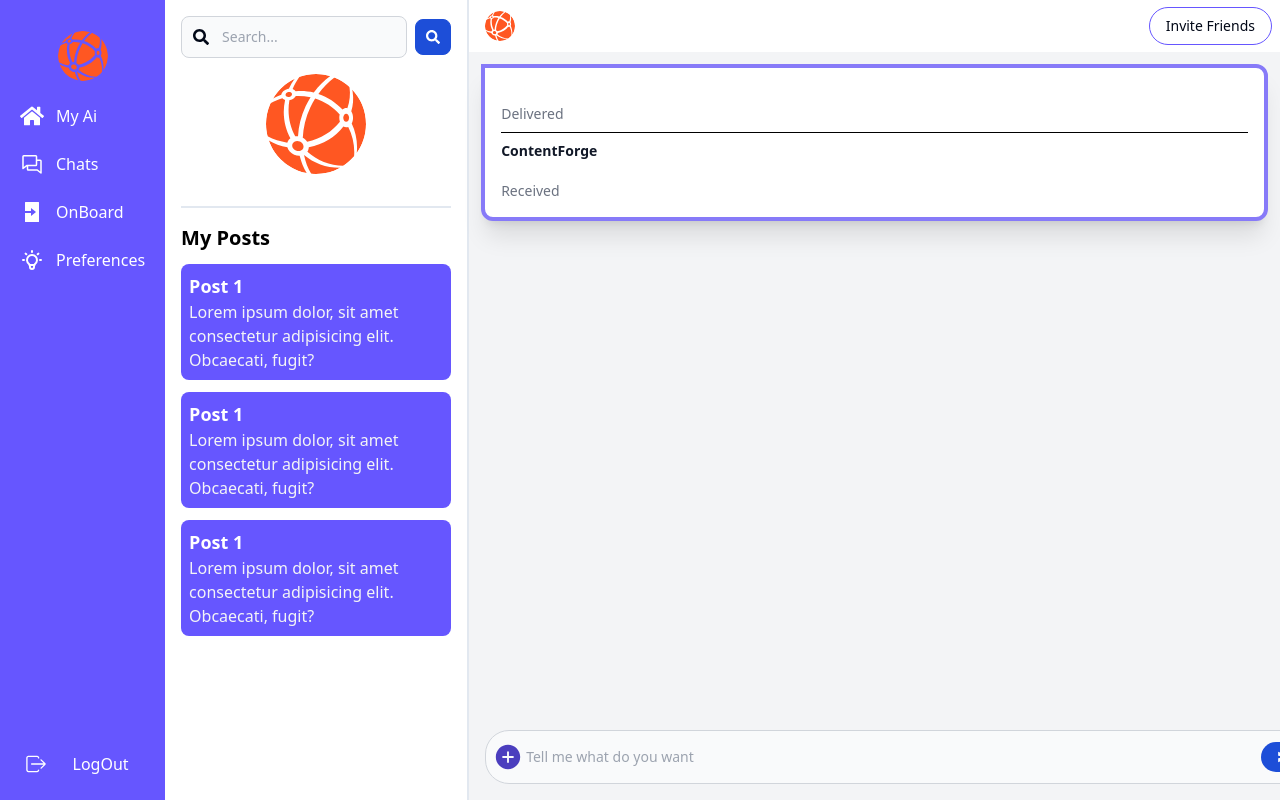
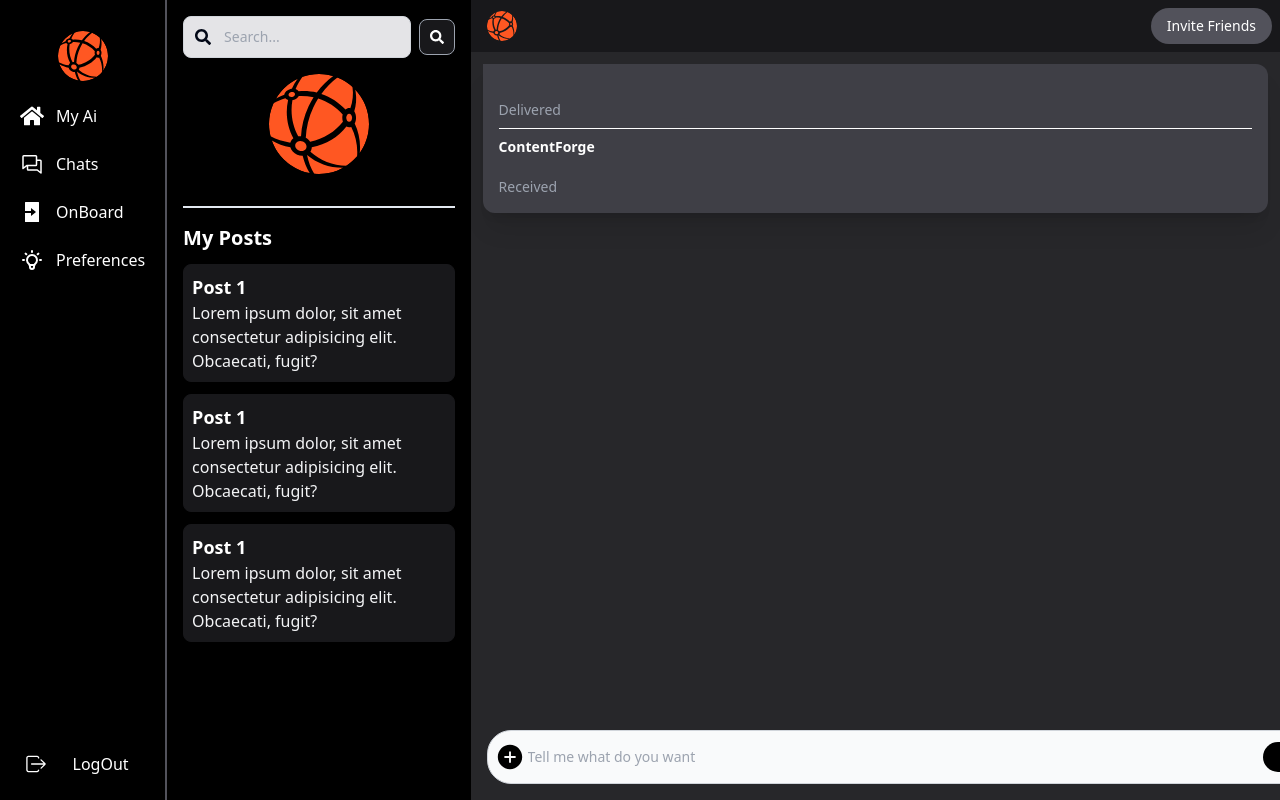
Before and after one commit to mishra-gaurav-04/saas-frontend, a Next.js app: page /chat in a window 1280 px wide. Built offline with nearby package versions, Linux system fonts and the light colour scheme; no server answers.

Commit message:
changed theme to dark

```diff
--- a/components/Chat.tsx
+++ b/components/Chat.tsx
@@ -41,8 +41,8 @@ const Chat = ({ toggle, setToggle }: any) => {
 
   return (
     <>
-      <div className="h-screen w-full md:w-2/3 bg-gray-100">
-        <div className="flex justify-between items-center w-full bg-white h-[52px]">
+      <div className="h-screen w-full md:w-2/3 bg-zinc-800">
+        <div className="flex justify-between items-center w-full bg-zinc-900 h-[52px]">
           <div className="ml-4 flex gap-2 items-center">
             <HiOutlineMenu
               className="text-2xl md:hidden block"
@@ -58,39 +58,39 @@ const Chat = ({ toggle, setToggle }: any) => {
               className="rounded-full"
             />
             <div>
-              <p className="text-md">{session?.user?.name}</p>
+              <p className="text-md text-white">{session?.user?.name}</p>
               <p className="text-sm text-gray-500">{session?.user?.email}</p>
             </div>
           </div>
-          <button className="hidden md:block mr-2 border text-sm border-[#6656FF] py-2 px-4 rounded-3xl hover:bg-[#6656FF] hover:text-white">
+          <button className="hidden md:block mr-2 text-sm text-white bg-zinc-600 py-2 px-4 rounded-3xl hover:bg-zinc-700">
             Invite Friends
           </button>
         </div>
 
         <div className="flex gap-2.5 p-3 ">
           {/* <img className="w-8 h-8 rounded-full" src="/docs/images/people/profile-picture-3.jpg" alt="Jese image"> */}
-          <div className="flex flex-col w-full leading-1.5 p-4 border-4 border-[#877af8] bg-white rounded-e-xl rounded-es-xl dark:bg-gray-700 shadow-xl">
+          <div className="flex flex-col w-full leading-1.5 p-4 bg-zinc-700 rounded-e-xl rounded-es-xl dark:bg-gray-700 shadow-xl">
             <div className="flex items-center space-x-2 rtl:space-x-reverse">
-              <span className="text-sm font-semibold text-gray-900 dark:text-white">
+              <span className="text-sm font-semibold text-white dark:text-white">
                 {session?.user?.name}
               </span>
             </div>
-            <p className="text-sm font-normal py-2.5 text-gray-900 dark:text-white">
+            <p className="text-sm font-normal py-2.5 text-white dark:text-white">
               {query}
             </p>
-            <span className="text-sm font-normal text-gray-500 dark:text-gray-400">
+            <span className="text-sm font-normal text-gray-400 dark:text-gray-400">
               Delivered
             </span>
-            <hr className="border-black my-2" />
+            <hr className="border-white my-2" />
             <div className="flex items-center space-x-2 rtl:space-x-reverse">
-              <span className="text-sm font-semibold text-gray-900 dark:text-white">
+              <span className="text-sm font-semibold text-white dark:text-white">
                 ContentForge
               </span>
             </div>
-            <p className="text-sm font-normal py-2.5 text-gray-900 dark:text-white">
+            <p className="text-sm font-normal py-2.5 text-white dark:text-white">
               {response}
             </p>
-            <span className="text-sm font-normal text-gray-500 dark:text-gray-400">
+            <span className="text-sm font-normal text-gray-400 dark:text-gray-400">
               Received
             </span>
           </div>
@@ -105,7 +105,7 @@ const Chat = ({ toggle, setToggle }: any) => {
           </label>
           <div className="relative">
             <div className="absolute inset-y-0 -start-1 flex items-center ps-3 hover:cursor-pointer">
-              <IoAddCircleSharp className="text-3xl text-[#4b3ebe] " />
+              <IoAddCircleSharp className="text-3xl text-black " />
             </div>
             <input
               type="text"
@@ -118,7 +118,7 @@ const Chat = ({ toggle, setToggle }: any) => {
             />
             <button
               type="submit"
-              className="text-white absolute end-2.5 bottom-3 bg-blue-700 hover:bg-blue-800 focus:ring-4 focus:outline-none focus:ring-blue-300 font-medium rounded-full text-sm px-4 py-2 dark:bg-blue-600 dark:hover:bg-blue-700 dark:focus:ring-blue-800"
+              className="text-white absolute end-2.5 bottom-3 bg-black hover:bg-zinc-700 focus:ring-4 focus:outline-none focus:ring-blue-300 font-medium rounded-full text-sm px-4 py-2 dark:bg-blue-600 dark:hover:bg-blue-700 dark:focus:ring-blue-800"
             >
               <MdSend />
             </button>
--- a/components/Profile.tsx
+++ b/components/Profile.tsx
@@ -1,13 +1,13 @@
 import React from "react";
 import { FaSearch } from "react-icons/fa";
 import Image from "next/image";
-import {useSession} from 'next-auth/react';
+import { useSession } from "next-auth/react";
 
 const Profile = () => {
-  const {data:session,status} = useSession();
+  const { data: session, status } = useSession();
   return (
     <>
-      <div className="top-0 h-screen w-full bg-white p-4 border-r-2">
+      <div className="top-0 h-screen w-full bg-black p-4 border-black ">
         <form className="flex items-center max-w-sm mx-auto mb-4">
           <label className="sr-only">Search</label>
           <div className="relative w-full">
@@ -17,14 +17,14 @@ const Profile = () => {
             <input
               type="text"
               id="simple-search"
-              className="bg-gray-50 border border-gray-300 text-gray-900 text-sm rounded-lg focus:ring-blue-500 focus:border-blue-500 block w-full ps-10 p-2.5  dark:bg-gray-700 dark:border-gray-600 dark:placeholder-gray-400 dark:text-white dark:focus:ring-blue-500 dark:focus:border-blue-500"
+              className="bg-zinc-200 border border-gray-300 text-gray-900 text-sm rounded-lg focus:outline-none focus:border-blue-500 block w-full ps-10 p-2.5  dark:bg-gray-700 dark:border-gray-600 dark:placeholder-gray-400 dark:text-white dark:focus:ring-blue-500 dark:focus:border-blue-500"
               placeholder="Search..."
               required
             />
           </div>
           <button
             type="submit"
-            className="p-2.5 ms-2 text-sm font-medium text-white bg-blue-700 rounded-lg border border-blue-700 hover:bg-blue-800 focus:ring-4 focus:outline-none focus:ring-blue-300 dark:bg-blue-600 dark:hover:bg-blue-700 dark:focus:ring-blue-800"
+            className="p-2.5 ms-2 text-sm font-medium text-white border border-gray-400 bg-zinc-900 hover:bg-zinc-700 hover:border-zinc-700 rounded-lg focus:ring-4 focus:outline-none focus:ring-blue-300"
           >
             <FaSearch />
             <span className="sr-only">Search</span>
@@ -41,26 +41,26 @@ const Profile = () => {
             />
           </div>
 
-          <p className="text-2xl text-gray-600">{session?.user?.name}</p>
+          <p className="text-2xl text-white">{session?.user?.name}</p>
           <p className="text-gray-400">{session?.user?.email}</p>
         </div>
         <div className="mt-4 space-y-3">
-          <p className="text-xl font-semibold text-black mb-2">My Posts</p>
-          <div className="bg-[#6656FF] hover:bg-[#493dbc] p-2 rounded-lg cursor-pointer">
+          <p className="text-xl font-semibold text-white mb-2">My Posts</p>
+          <div className="bg-zinc-900 border border-zinc-900 hover:bg-zinc-700 hover:border-zinc-700 p-2 rounded-lg cursor-pointer">
             <p className="text-white font-semibold text-lg">Post 1</p>
             <p className="text-gray-100">
               Lorem ipsum dolor, sit amet consectetur adipisicing elit.
               Obcaecati, fugit?
             </p>
           </div>
-          <div className="bg-[#6656FF] hover:bg-[#493dbc] p-2 rounded-lg cursor-pointer">
+          <div className="bg-zinc-900 border border-zinc-900 hover:bg-zinc-700 hover:border-zinc-700 p-2 rounded-lg cursor-pointer">
             <p className="text-white font-semibold text-lg">Post 1</p>
             <p className="text-gray-100">
               Lorem ipsum dolor, sit amet consectetur adipisicing elit.
               Obcaecati, fugit?
             </p>
           </div>
-          <div className="bg-[#6656FF] hover:bg-[#493dbc] p-2 rounded-lg cursor-pointer">
+          <div className="bg-zinc-900 border border-zinc-900 hover:bg-zinc-700 hover:border-zinc-700 p-2 rounded-lg cursor-pointer">
             <p className="text-white font-semibold text-lg">Post 1</p>
             <p className="text-gray-100">
               Lorem ipsum dolor, sit amet consectetur adipisicing elit.
--- a/components/Sidebar.tsx
+++ b/components/Sidebar.tsx
@@ -13,7 +13,7 @@ const Sidebar = () => {
     <>
       <aside
         id="default-sidebar"
-        className="top-0 left-0 z-40 w-auto h-screen flex flex-col justify-between overflow-y-auto bg-[#6656FF] dark:bg-gray-800"
+        className="top-0 left-0 z-40 w-auto h-screen flex flex-col justify-between overflow-y-auto bg-black dark:bg-gray-800 border-r-2 border-zinc-600"
         aria-label="Sidebar"
       >
         <div className="px-3 py-4 overflow-y-auto">
@@ -30,7 +30,7 @@ const Sidebar = () => {
             <li>
               <a
                 href="/dashboard"
-                className="flex items-center p-2 text-gray-900 rounded-lg dark:text-white hover:bg-[#493dbc] dark:hover:bg-gray-700 group"
+                className="flex items-center p-2 text-gray-900 rounded-lg dark:text-white hover:bg-[#88878a87] dark:hover:bg-gray-700 group"
               >
                 <FaHome className="text-2xl text-white" />
                 <span className="ms-3 text-white">My Ai</span>
@@ -39,7 +39,7 @@ const Sidebar = () => {
             <li>
               <a
                 href="/chat"
-                className="flex items-center p-2 text-gray-900 rounded-lg dark:text-white hover:bg-[#493dbc] dark:hover:bg-gray-700 group"
+                className="flex items-center p-2 text-gray-900 rounded-lg dark:text-white hover:bg-[#88878a87] dark:hover:bg-gray-700 group"
               >
                 <PiChats className="text-2xl text-white" />
                 <span className="flex-1 ms-3 whitespace-nowrap text-white">
@@ -50,7 +50,7 @@ const Sidebar = () => {
             <li>
               <a
                 href="/onboard"
-                className="flex items-center p-2 text-gray-900 rounded-lg dark:text-white hover:bg-[#493dbc] dark:hover:bg-gray-700 group"
+                className="flex items-center p-2 text-gray-900 rounded-lg dark:text-white hover:bg-[#88878a87] dark:hover:bg-gray-700 group"
               >
                 <BiSolidLogIn className="text-2xl text-white" />
                 <span className="flex-1 ms-3 whitespace-nowrap text-white">
@@ -61,7 +61,7 @@ const Sidebar = () => {
             <li>
               <a
                 href="/preferences"
-                className="flex items-center p-2 text-gray-900 rounded-lg dark:text-white hover:bg-[#493dbc] dark:hover:bg-gray-700 group"
+                className="flex items-center p-2 text-gray-900 rounded-lg dark:text-white hover:bg-[#88878a87] dark:hover:bg-gray-700 group"
               >
                 <TbBulb className="text-2xl text-white" />
                 <span className="flex-1 ms-3 whitespace-nowrap text-white">
@@ -72,7 +72,7 @@ const Sidebar = () => {
           </ul>
         </div>
         <div className="px-4 pb-4">
-          <li className="flex items-center p-2 text-gray-900 rounded-lg dark:text-white hover:bg-[#493dbc] dark:hover:bg-gray-700">
+          <li className="flex items-center p-2 text-gray-900 rounded-lg dark:text-white hover:bg-[#88878a87] dark:hover:bg-gray-700">
             <IoIosLogOut className="text-2xl text-white" />
             <button
               onClick={() => signOut({ callbackUrl: "/" })}
--- a/next.config.mjs
+++ b/next.config.mjs
@@ -1,7 +1,7 @@
 /** @type {import('next').NextConfig} */
 const nextConfig = {
   images: {
-    domains: ["history-computer.com"],
+    domains: ["t3.ftcdn.net"],
   },
 };
 
```
Also changed, not shown: components/Hero.tsx (+21 -15 lines), components/OnBoard.tsx (+44 -43 lines), components/Preferences.tsx (+10 -10 lines), app/globals.css (line endings or trailing spaces).
